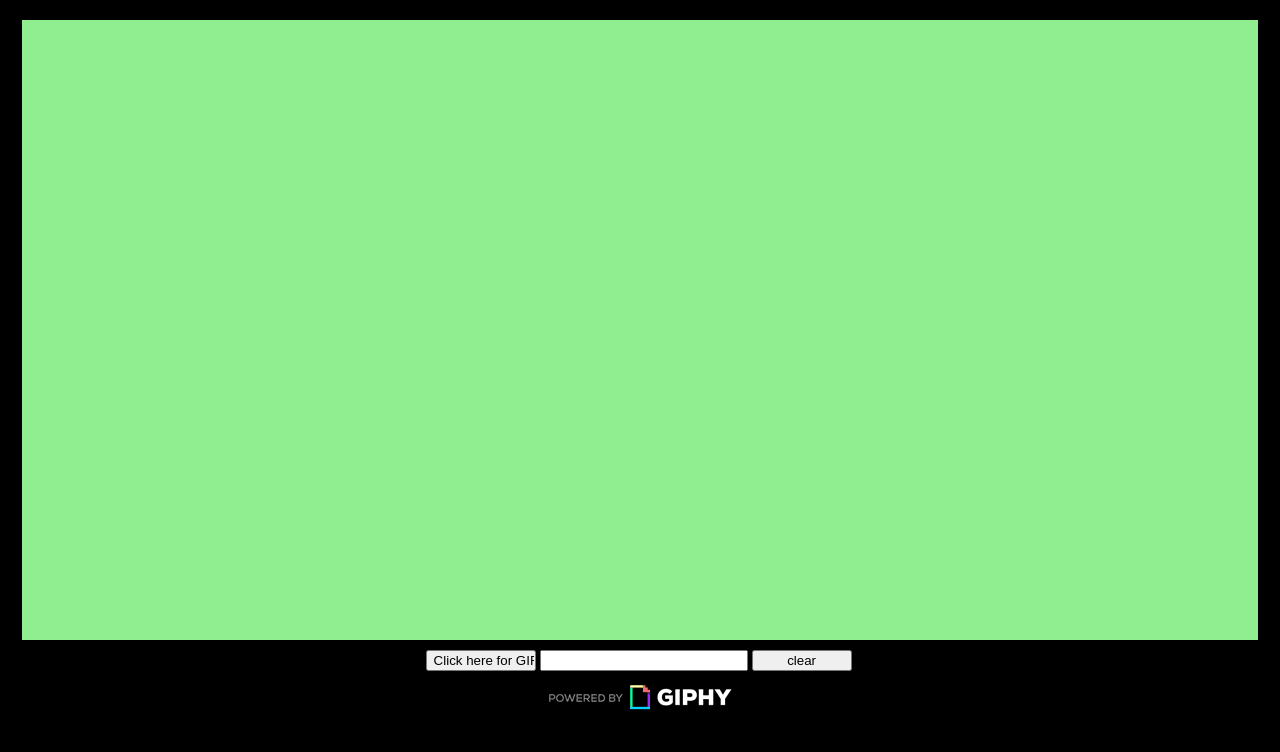
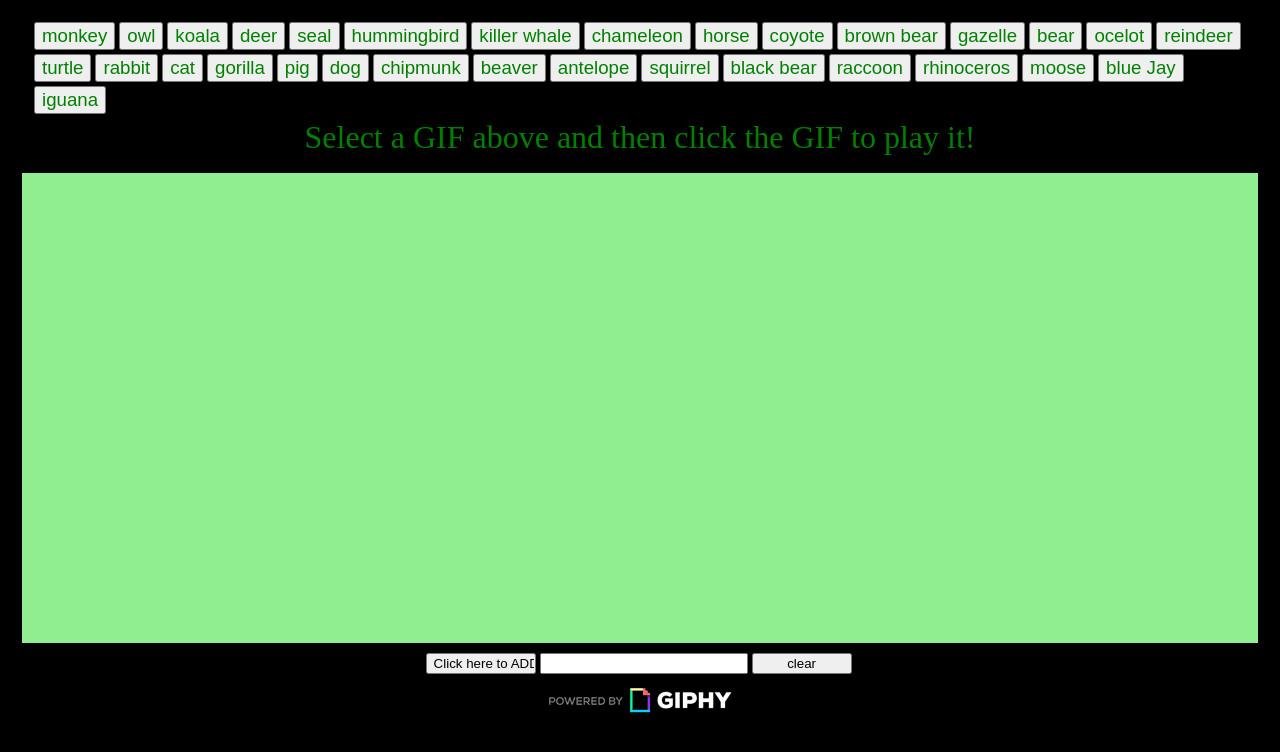
Before and after one commit to kknoerz/week-6-game, a PHP site: page / in a window 1280 px wide. Shown: the top 752 px of the page. Run offline with PHP 8.4, Linux system fonts and the light colour scheme.

```diff
--- a/assets/JavaScript/game.js
+++ b/assets/JavaScript/game.js
@@ -1,10 +1,67 @@
 $(document).ready(function() {
+    // debugger;
+    var buttonDepot = [
+        'monkey',
+        'owl',
+        'koala',
+        'deer',
+        'seal',
+        'hummingbird',
+        'killer whale',
+        'chameleon',
+        'horse',
+        'coyote',
+        'brown bear',
+        'gazelle',
+        'bear',
+        'ocelot',
+        'reindeer',
+        'turtle',
+        'rabbit',
+        'cat',
+        'gorilla',
+        'pig',
+        'dog',
+        'chipmunk',
+        'beaver',
+        'antelope',
+        'squirrel',
+        'black bear',
+        'raccoon',
+        'rhinoceros',
+        'moose',
+        'blue Jay',
+        'iguana'
+        ]
+
+    var buttonMaker = function() {
+        for (j=0;j<buttonDepot.length;j++) {
+            var button = $('<button class="another">').text(buttonDepot[j]);
+            $('#button-field').append(button);
+        }
+    }
+
+    buttonMaker();
 
 
-	$('#click').on('click', function(){
-		// debugger;
-        var animal = $('#guess').val();
-        var queryURL = "http://api.giphy.com/v1/gifs/search?q=" + animal + "&api_key=dc6zaTOxFJmzC&limit=10";
+
+    $('#click').on('click', function(){
+        debugger;
+        var another = $('#guess').val();
+        buttonDepot.push(another)
+        var button = $('<button class="another">').text(another);
+        $('#button-field').append(button);
+    })
+
+
+    $(document).on('click','.another', function(){
+
+        $('.gif').remove()
+
+    debugger;
+
+        var select = $(this).text()
+        var queryURL = "http://api.giphy.com/v1/gifs/search?q=" + select + "&api_key=dc6zaTOxFJmzC&limit=10";
 
         $.ajax({
                 url: queryURL,
@@ -22,14 +79,16 @@ $(document).ready(function() {
                     var gif = $('<div class=gif>').attr('data-value', i);
 
 
-                    var p = $('<p class="rating">').text(results[i].rating);
+                    var p = $('<p class="rating">').text('rating: '+results[i].rating);
 
                     var searchImage = $('<img class="image">').attr('src',results[i].images.fixed_height_small_still.url);
             		searchImage.css('margin', '2px').attr('data-name', results[i].id);
 
                      $('#GIF-field').prepend(gif.append(searchImage).append(p));
+                     console.log('initial still for image# '+i+' url: '+results[i].images.fixed_height_small_still.url)
 
             	}
+
             })
 
         });
--- a/assets/css/style.css
+++ b/assets/css/style.css
@@ -4,10 +4,29 @@ body {
 	overflow: scroll;
 }
 
+#button-field {
+	width: 95%;
+    margin: 0 auto;
+    padding-top: 20px;
+}
+
+#button-field button {
+	margin: 2px;
+	font-size: 14pt;
+	color: green;
+}
+
+#instruction h1 {
+	color: green;
+	margin-top: 5px;
+	font-size: 24pt;
+	text-align: center;
+}
+
 #GIF-field {
 	width: 95%;
 	background-color: lightgreen;
-	height: 600px;
+	height: 450px;
 	margin: 20px;
 	overflow: scroll;
 	margin: 0 auto;
--- a/index.html
+++ b/index.html
@@ -7,14 +7,18 @@
 	<title>This..is..GIPHY!</title>
 </head>
 <body>
-	<div class="button-field">
+	<div id="button-field">
 	</div>
+	<div id="instruction">
+		<h1>Select a GIF above and then click the GIF to play it!</h1>
+	</div>
+
 	<div id="GIF-field">
 	</div>
 	<div id="choose">
 		<form>
 			<div id="search">
-				<input id="click" type="button" value="Click here for GIF">
+				<input id="click" type="button" value="Click here to ADD">
 				<input id="guess" type="text">
 				<input type="button" id="clear" value="clear">
 			</div>
```
